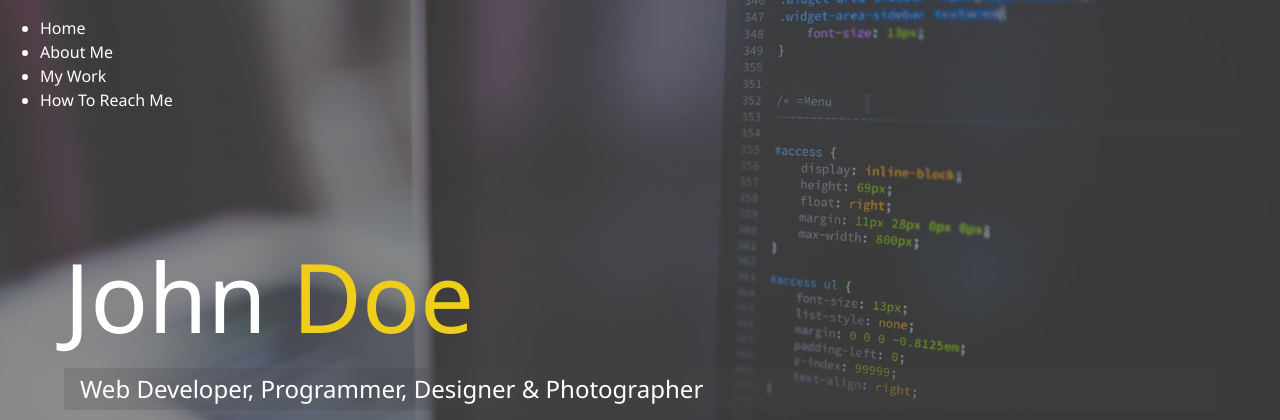
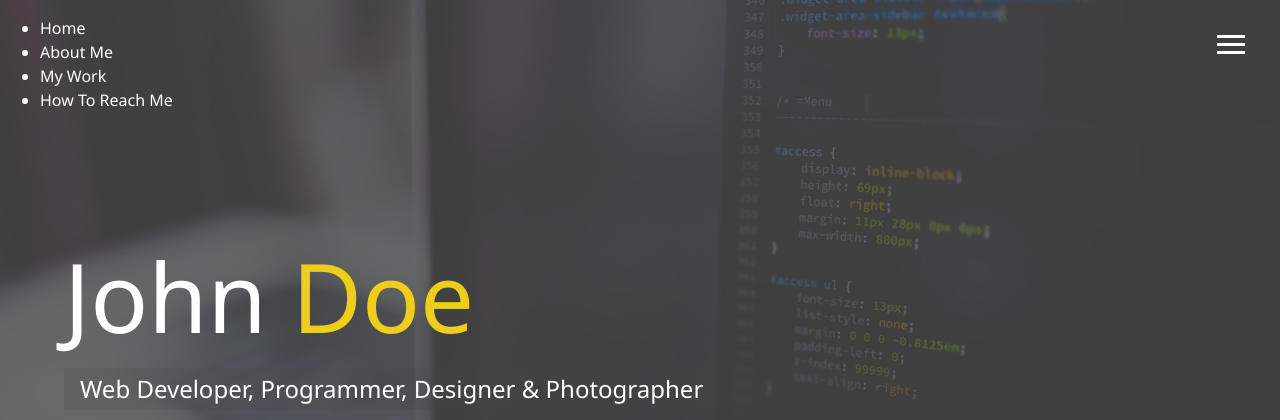
Before and after one commit to druggweb/modern_portfolio, a website: page dist/index.html in a window 1280 px wide. Shown: the top 420 px of the page. Drawn offline with Linux system fonts and the light colour scheme.

Commit message:
Finished Video 3 Menu Button, Javascript & Rotate

```diff
--- a/scss/_config.scss
+++ b/scss/_config.scss
@@ -2,7 +2,7 @@ $primary-color: #444;
 $secondary-color: #eece1a;
 $show-home-image: true;
 $home-image: url(../img/background.jpg);
-$background-opacity: 0.6;
+$background-opacity: 0.8;
 
 @mixin easeOut {
   transition: all 0.5s ease-out;
--- /dev/null
+++ b/scss/_menu.scss
@@ -0,0 +1,39 @@
+// Menu Button
+.menu-btn {
+  position: absolute;
+  z-index: 3;
+  right: 35px;
+  top: 35px;
+  cursor: pointer;
+  @include easeOut;
+
+  .btn-line {
+    width: 28px;
+    height: 3px;
+    margin: 0 0 5px 0;
+    background: #fff;
+    @include easeOut;
+  }
+
+  // Rotate Into X With Menu Lines
+  &.close {
+    transform: rotate(180deg);
+
+    .btn-line {
+      // Line 1 - Rotate
+      &:nth-child(1) {
+        transform: rotate(45deg) translate(5px, 5px);
+      }
+
+      // Line 2 - Hide
+      &:nth-child(2) {
+        opacity: 0;
+      }
+
+      // Line 3 - Rotate
+      &:nth-child(3) {
+        transform: rotate(-45deg) translate(7px, -6px);
+      }
+    }
+  }
+}
--- a/scss/main.scss
+++ b/scss/main.scss
@@ -1,4 +1,5 @@
 @import 'config';
+@import 'menu';
 
 * {
   box-sizing: border-box;
```
Also changed, not shown: dist/css/main.css, dist/js/main.js.
